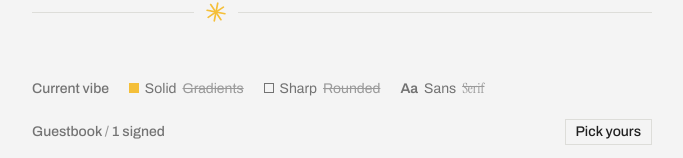
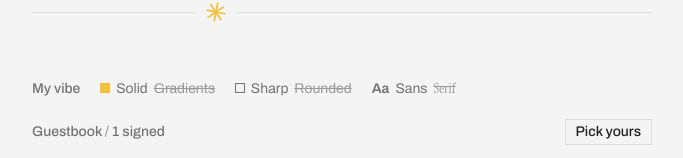
Before and after one commit to Opeyem1a/portfolio-v2, a Next.js app: page / in a window 1280 px wide. Shown: the part 1310-1468 px from the top of the page, without its empty margins (298-981 px from the left). Built offline with nearby package versions, Linux system fonts and the light colour scheme.

Commit message:
Label the vibe line 'My vibe'
Co-Authored-By: Claude Opus 5.5 <noreply@anthropic.com>
Claude-Session: https://claude.ai/code/session_01LNrjX6Dt4zMMMnxTn4DUWU

```diff
--- a/src/app/page.tsx
+++ b/src/app/page.tsx
@@ -79,7 +79,7 @@ export default function Home() {
                 <div className="flex flex-col gap-14 max-sm:gap-12">
                     <div className="flex flex-col gap-5">
                         <section className="flex flex-wrap items-baseline gap-x-5 gap-y-1 text-[0.875rem] leading-[1.5] font-normal text-muted">
-                            <h2 className="font-medium">Current vibe</h2>
+                            <h2 className="font-medium">My vibe</h2>
                             <ul className="contents">
                                 <Vibe word="Solid" not="Gradients">
                                     <span className="inline-block size-[0.7em] bg-sun" />
```
